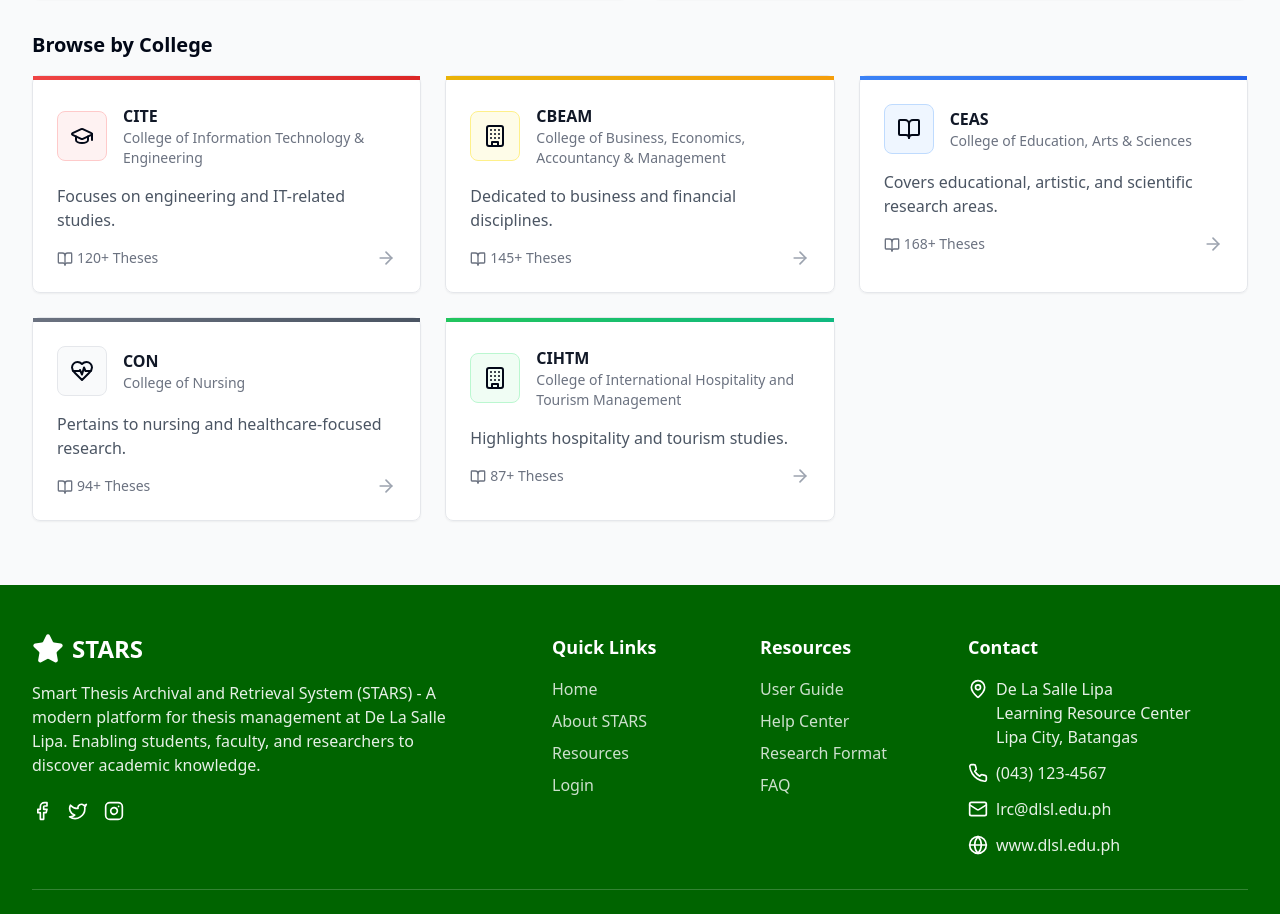
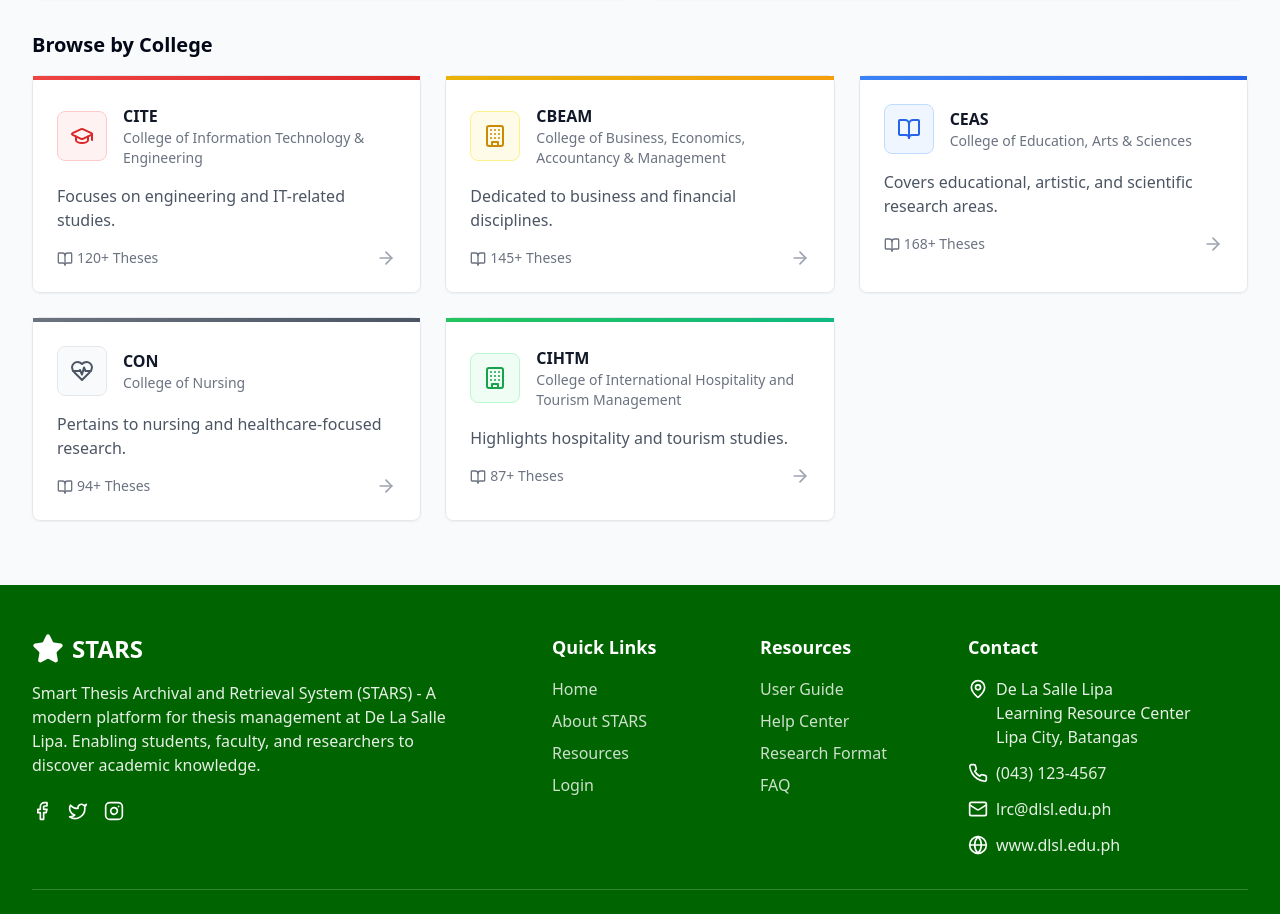
Before and after one commit to EJRDeGuia/stars-archive-gateway, a React (Vite) app: page /dashboard in a window 1280 px wide. Shown: the part 1122-2036 px from the top of the page. Built offline with nearby package versions, Linux system fonts and the light colour scheme; sample sign-in values are in the browser's storage.

Commit message:
Fix: Use college-specific icons
Update college icons on the dashboard to match the homepage styling, using specific icons for each college.

```diff
--- a/src/pages/Dashboard.tsx
+++ b/src/pages/Dashboard.tsx
@@ -259,7 +259,7 @@ const Dashboard = () => {
             </Card>
           </div>
 
-          {/* Colleges Grid - Same styling as homepage */}
+          {/* Colleges Grid - Use college-specific icons */}
           <div className="mb-8">
             <h2 className="text-xl font-semibold mb-4">Browse by College</h2>
             <div className="grid grid-cols-1 md:grid-cols-2 lg:grid-cols-3 gap-6">
@@ -277,7 +277,7 @@ const Dashboard = () => {
                     <CardContent className="p-6">
                       <div className="flex items-center mb-4">
                         <div className={`${colors.bg} p-3 rounded-lg border ${colors.border}`}>
-                          <Icon className="h-6 w-6" />
+                          <Icon className={`h-6 w-6 ${colors.text}`} />
                         </div>
                         <div className="ml-4">
                           <h3 className="font-semibold text-gray-900">{college.name}</h3>
```
